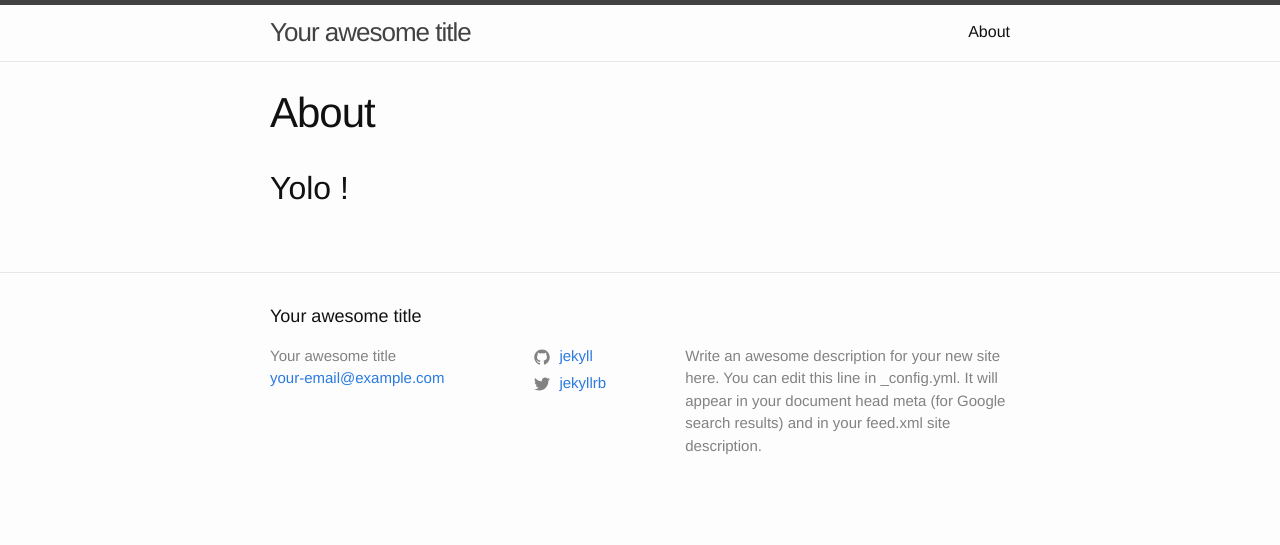
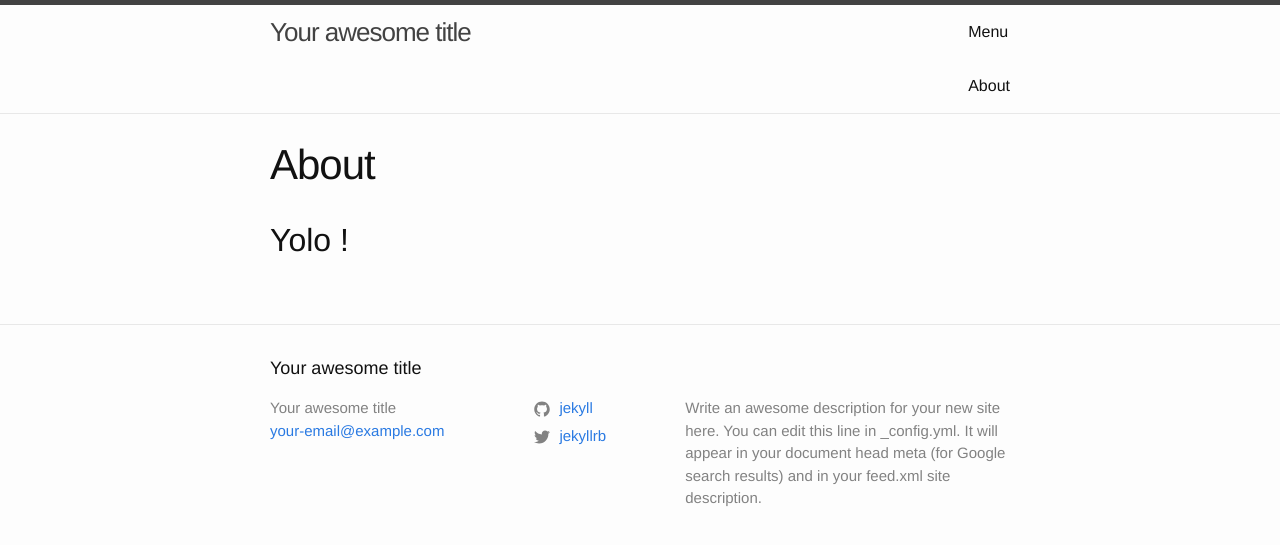
Before and after one commit to pauechegaray/bare-jekyll, a Jekyll site: the page built from about.md, in a window 1280 px wide. Shown: the top 545 px of the page. Built offline with Jekyll 4.4.1, drawn with Linux system fonts in a browser that asks for light colours.

Commit message:
some edit

```diff
--- a/_includes/footer.html
+++ b/_includes/footer.html
@@ -44,3 +44,4 @@
   </div>
 
 </footer>
+<script type="text/javascript" src="{{ site.baseurl }}/assets/js/script.js"></script>
--- a/_includes/head.html
+++ b/_includes/head.html
@@ -6,7 +6,7 @@
   <title>{% if page.title %}{{ page.title | escape }}{% else %}{{ site.title | escape }}{% endif %}</title>
   <meta name="description" content="{{ page.excerpt | default: site.description | strip_html | normalize_whitespace | truncate: 160 | escape }}">
 
-  <link rel="stylesheet" href="{{ "/assets/main.css" | relative_url }}">
+  <link rel="stylesheet" href="{{ "/assets/css/main.css" | relative_url }}">
   <link rel="canonical" href="{{ page.url | replace:'index.html','' | absolute_url }}">
 
 </head>
--- a/_includes/header.html
+++ b/_includes/header.html
@@ -9,13 +9,7 @@
       <nav class="site-nav">
         <input type="checkbox" id="nav-trigger" class="nav-trigger" />
         <label for="nav-trigger">
-          <span class="menu-icon">
-            <svg viewBox="0 0 18 15" width="18px" height="15px">
-              <path fill="#424242" d="M18,1.484c0,0.82-0.665,1.484-1.484,1.484H1.484C0.665,2.969,0,2.304,0,1.484l0,0C0,0.665,0.665,0,1.484,0 h15.031C17.335,0,18,0.665,18,1.484L18,1.484z"/>
-              <path fill="#424242" d="M18,7.516C18,8.335,17.335,9,16.516,9H1.484C0.665,9,0,8.335,0,7.516l0,0c0-0.82,0.665-1.484,1.484-1.484 h15.031C17.335,6.031,18,6.696,18,7.516L18,7.516z"/>
-              <path fill="#424242" d="M18,13.516C18,14.335,17.335,15,16.516,15H1.484C0.665,15,0,14.335,0,13.516l0,0 c0-0.82,0.665-1.484,1.484-1.484h15.031C17.335,12.031,18,12.696,18,13.516L18,13.516z"/>
-            </svg>
-          </span>
+          Menu
         </label>
 
         <div class="trigger">
--- a/_sass/minima/_layout.scss
+++ b/_sass/minima/_layout.scss
@@ -56,12 +56,7 @@
     text-align: right;
 
     label[for="nav-trigger"] {
-      display: block;
-      float: right;
-      width: 36px;
-      height: 36px;
-      z-index: 2;
-      cursor: pointer;
+line-height: 20px;
     }
 
     .menu-icon {
--- /dev/null
+++ b/assets/js/script.js
@@ -0,0 +1,2 @@
+
+console.log("yolo");
```
Also changed, not shown: about.md (+0 -1 lines), assets/css/main.scss (renamed from assets/main.scss).
